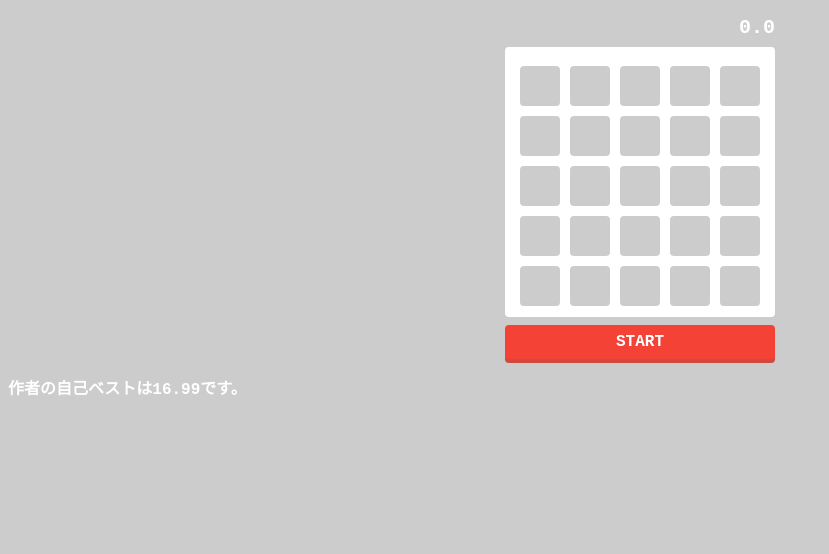
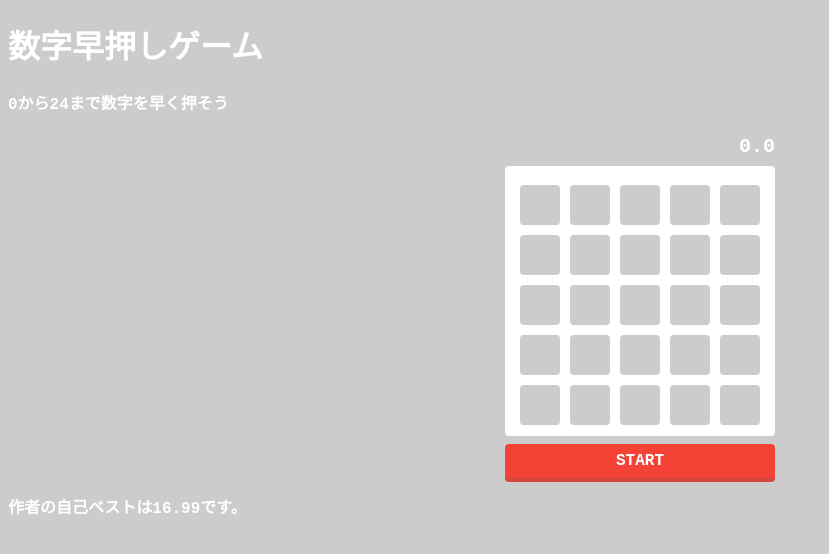
Before and after one commit to isikoro1/NumbersGame, a plain HTML site: page index.html in a window 1280 px wide. Shown: the whole page, without its empty margins (0-829 px from the left). Drawn offline with Linux system fonts and the light colour scheme.

Commit message:
Update index.html
タイトルテキスト追加

```diff
--- a/index.html
+++ b/index.html
@@ -6,6 +6,8 @@
   <link rel="stylesheet" href="css/styles.css">
 </head>
 <body>
+  <h1>数字早押しゲーム</h1>
+  <h4>0から24まで数字を早く押そう</h4>
   <div id="container">
     <div id="timer">0.0</div>
     <ul id="board"></ul>
```
